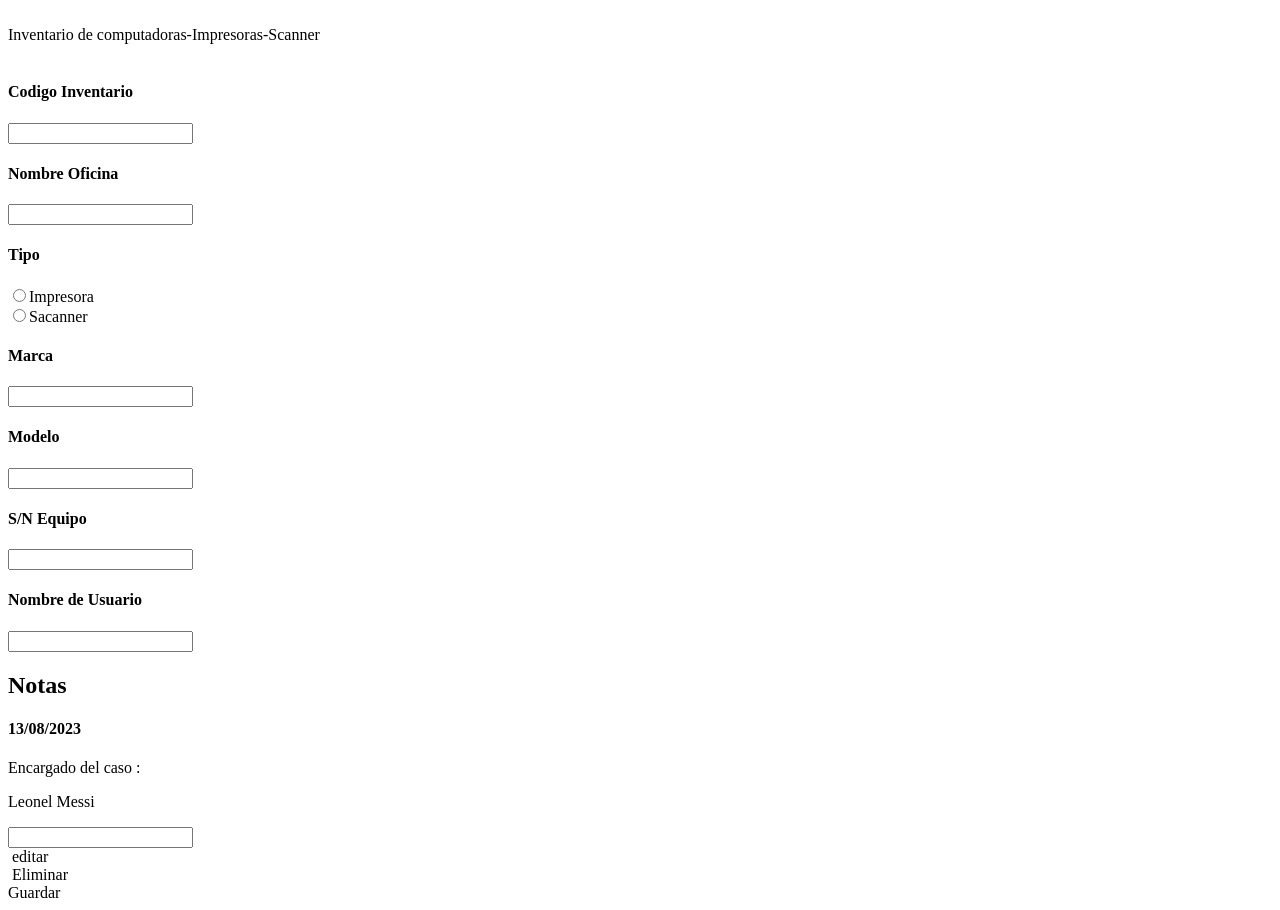
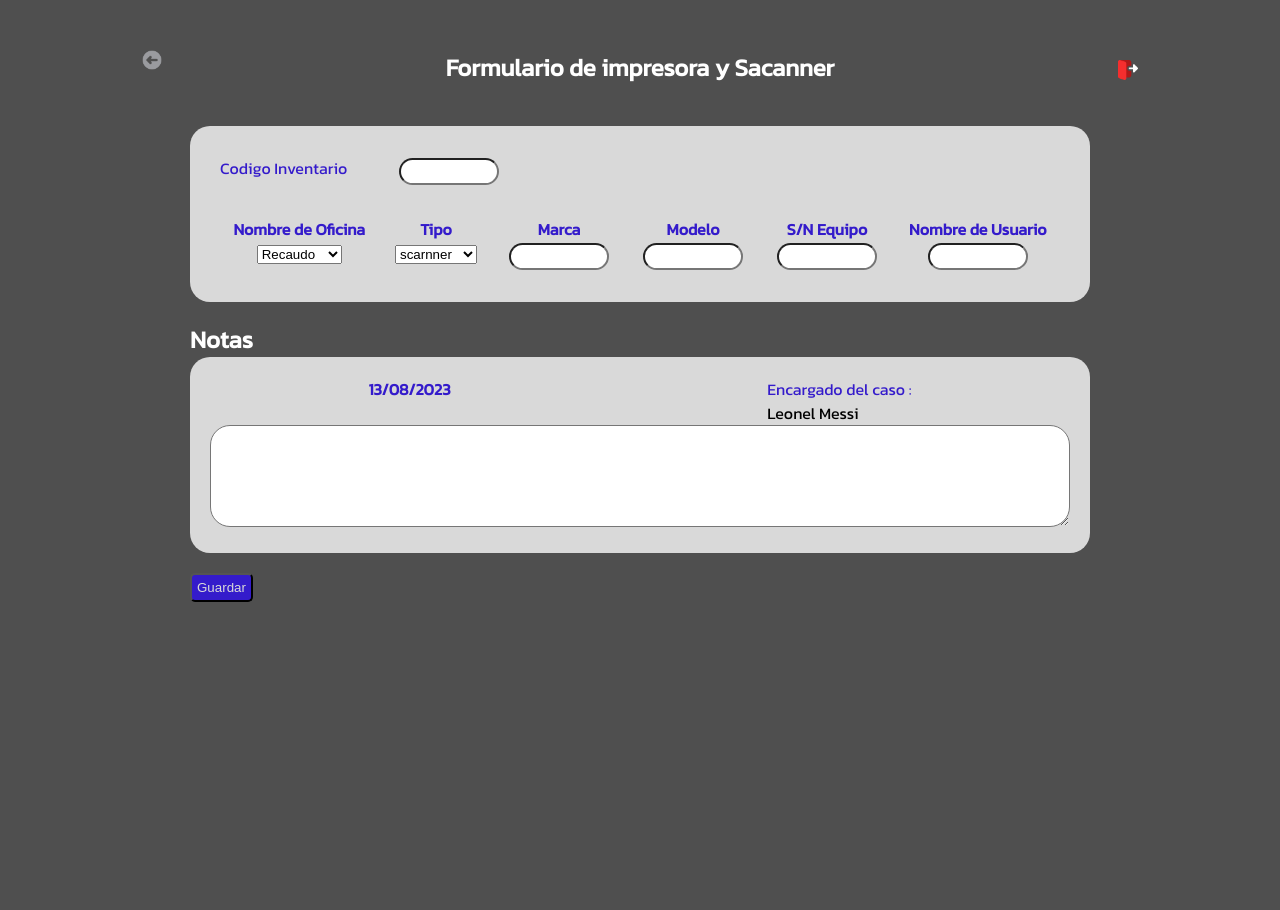
Before and after one commit to stian13/Gestor-de-inventario, a plain HTML site: page imperesorasYScannerFormulario.html in a window 1280 px wide. After the commit the page ends 800 px from the top, so only its background shows below. Drawn offline with Linux system fonts and the light colour scheme.

Commit message:
se esilizo la sccion de las impresoras formulario

```diff
--- a/Styles/stylesDetallesDispositivos.css
+++ b/Styles/stylesDetallesDispositivos.css
@@ -183,4 +183,5 @@ body{
     width: 100%;
     border-radius: 20px;
     font-family: 'Kanit', sans-serif;
+    padding: 10px;
 }
--- a/imperesorasYScannerFormulario.html
+++ b/imperesorasYScannerFormulario.html
@@ -3,80 +3,84 @@
 <head>
     <meta charset="UTF-8">
     <meta name="viewport" content="width=device-width, initial-scale=1.0">
+    <link rel="preconnect" href="https://fonts.googleapis.com">
+    <link rel="preconnect" href="https://fonts.gstatic.com" crossorigin>
+    <link href="https://fonts.googleapis.com/css2?family=Kanit:wght@300;400&display=swap" rel="stylesheet">
+    <link rel="stylesheet" href="./Styles/stylesDetallesDispositivos.css">
     <title>Document</title>
 </head>
 <body>
     <header>
-        <section>
-            <div>
-                <img src="" alt=""> <!--Boton volver-->
+        <section class="Container-cabecera">
+            <div ><!--logo alcaldia-->
+                <img src="./Assets/Img/flecha-izquierda.png" alt="" class="img-volver">
             </div>
 
-            <div>Inventario de computadoras-Impresoras-Scanner</div>
+                <h1>Formulario de impresora y Sacanner</h1>
+
+            <div><!--logo alcaldia-->
+                <img src="./Assets/Img/cerrar-sesion.png" alt="" class="img-salir">
+            </div>
         </section>
-        <div>
-            <img src="" alt=""><!--Boton salir sesion-->
-        </div>
-    </header>
-    <main>
-        <section>
-            <div>
-                <h4>Codigo Inventario</h4>
-                <input type="text">
+    <form class="main-info-dispositivo">
+        <section class="info-dispostivo-section">
+            <div class="code-dispositivo">
+                <label class="blue-title">Codigo Inventario</label>
+                <input type="number" name="" id="" class="style-input-general">
             </div>
-            <div>
-                <div>
-                    <h4>Nombre Oficina</h4>
-                    <input type="text">
+            <div class="info-ubicacion">
+                <div class="tex-content-info">
+                    <h4 class="blue-title" for="tipo-computadora" >Nombre de Oficina</h4>
+                    <select id="tipo-computadora" name="oficina">
+                        <option value="">Recaudo</option>
+                        <option value="">Comercio</option>
+                        <option value="">contaduria</option>
+                    </select>
                 </div>
-                <div>
-                    <h4>Tipo</h4>
-                    <input type="radio" name="" id="">Impresora <br>
-                    <input type="radio" name="" id="">Sacanner <br>
+                <div class="tex-content-info">
+                    <h4 class="blue-title">Tipo</h4>
+                    <select id="tipo-computadora" name="tipo-computadora">
+                        <option value="pc-escritorio">scarnner</option>
+                        <option value="todo-en-uno">Impresora</option>
+                        <option value="portatil">Ambos</option>
+                    </select>
                 </div>
-                <div>
-                    <h4>Marca</h4>
-                    <input type="text">
+                <div class="tex-content-info">
+                    <h4 class="blue-title">Marca</h4>
+                    <input type="text" name="" id="" class="style-input-general">
                 </div>
-                <div>
-                    <h4>Modelo</h4>
-                    <input type="text">
+                <div class="tex-content-info">
+                    <h4 class="blue-title">Modelo</h4>
+                    <input type="text" name="" id="" class="style-input-general">
                 </div>
-                <div>
-                    <h4>S/N Equipo</h4>
-                    <input type="text">
+                <div class="tex-content-info">
+                    <h4 class="blue-title">S/N Equipo</h4>
+                    <input type="text" name="" id="" class="style-input-general">
                 </div>
-                <div>
-                    <h4>Nombre de Usuario</h4>
-                    <input type="text">
+                <div class="tex-content-info">
+                    <h4 class="blue-title">Nombre de Usuario</h4>
+                    <input type="text" name="" id="" class="style-input-general">
                 </div>
             </div>
         </section>
         <!--Centro de notas-->
-        <section>
-            <h2>Notas</h2>
-            <div>
-                <h4>13/08/2023</h4>
-                <div>
-                    <p>Encargado del caso :</p>
-                    <p>Leonel Messi</p>
+        <section class="section-notes">
+            <h2 class="color-blanco">Notas</h2>
+            <div class="card-note">
+                <div class="info-basic-nota">
+                    <h4 class="blue-title">13/08/2023</h4>
+                    <div>
+                        <p class="blue-title">Encargado del caso :</p>
+                        <p>Leonel Messi</p>
+                    </div>
                 </div>
-                <input type="text">
+
+                <textarea class="color-gris parrafo-note"  rows="4"></textarea>
             </div>
-            <div>
-                <img src="" alt="">
-                editar
-            </div>
-            <div>
-                <img src="" alt="">
-                Eliminar
-            </div>
-
-            <!--Boton agragar notas-->
-            <div>
-                Guardar
-            </div>
+            <section class="section-btn-edition">
+                <input type="submit" class="style-btn editar-btn" value="Guardar">
+            </section>
         </section>
-    </main>
+    </form>
 </body>
 </html>
```
Also changed, not shown: EquipoFormularioInfo.html (+4 -6 lines).
